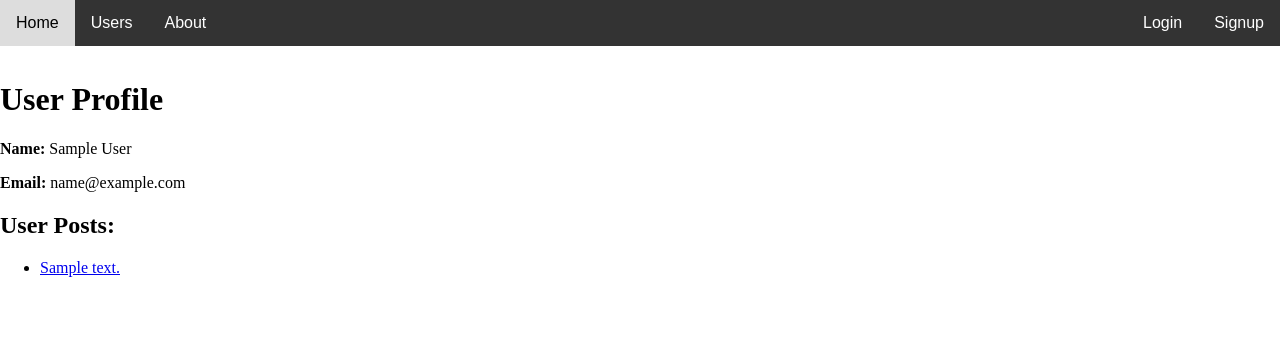
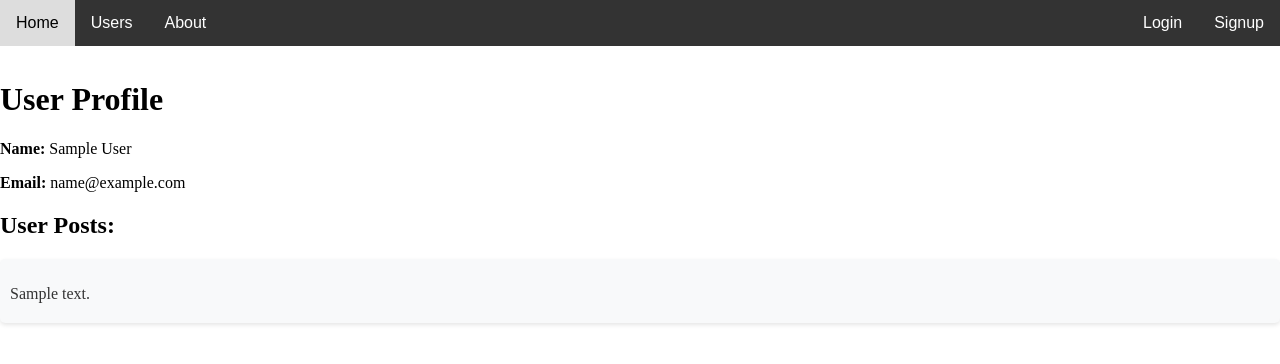
Before and after one commit to FaroukZakaria/Mini_social_media, a Flask app: page /users/1 in a window 1280 px wide. Shown: the top 364 px of the page. Run offline with Flask 3, Linux system fonts and the light colour scheme; tables that the repository leaves empty hold one stand-in row (values such as "Sample post").

Commit message:
Showing posts in columns. Re-adding hrefs soon. Trying to figure out the grey box style not appearing issue.

```diff
--- a/templates/profile.html
+++ b/templates/profile.html
@@ -4,6 +4,7 @@
     <meta charset="UTF-8">
     <meta name="viewport" content="width=device-width, initial-scale=1.0">
     <title>User Profile</title>
+    <link rel="stylesheet" href="static/posts.css">
     <link rel="stylesheet" href="static/navbar.css">
 </head>
 <body>
@@ -14,9 +15,11 @@
         <p><strong>Email:</strong> {{ user.email }}</p>
     </div>
     <h2>User Posts:</h2>
-    <ul>
+    <ul class="post-list">
         {% for post in user.user_posts %}
-	    <li><a href="/posts/{{ post.id }}">{{ post.content }}</a></li>
+	    <li class="post-item">
+	        <p>{{ post.content }}</p>
+	    </li>
 	{% endfor %}
     </ul>
 </body>
```
